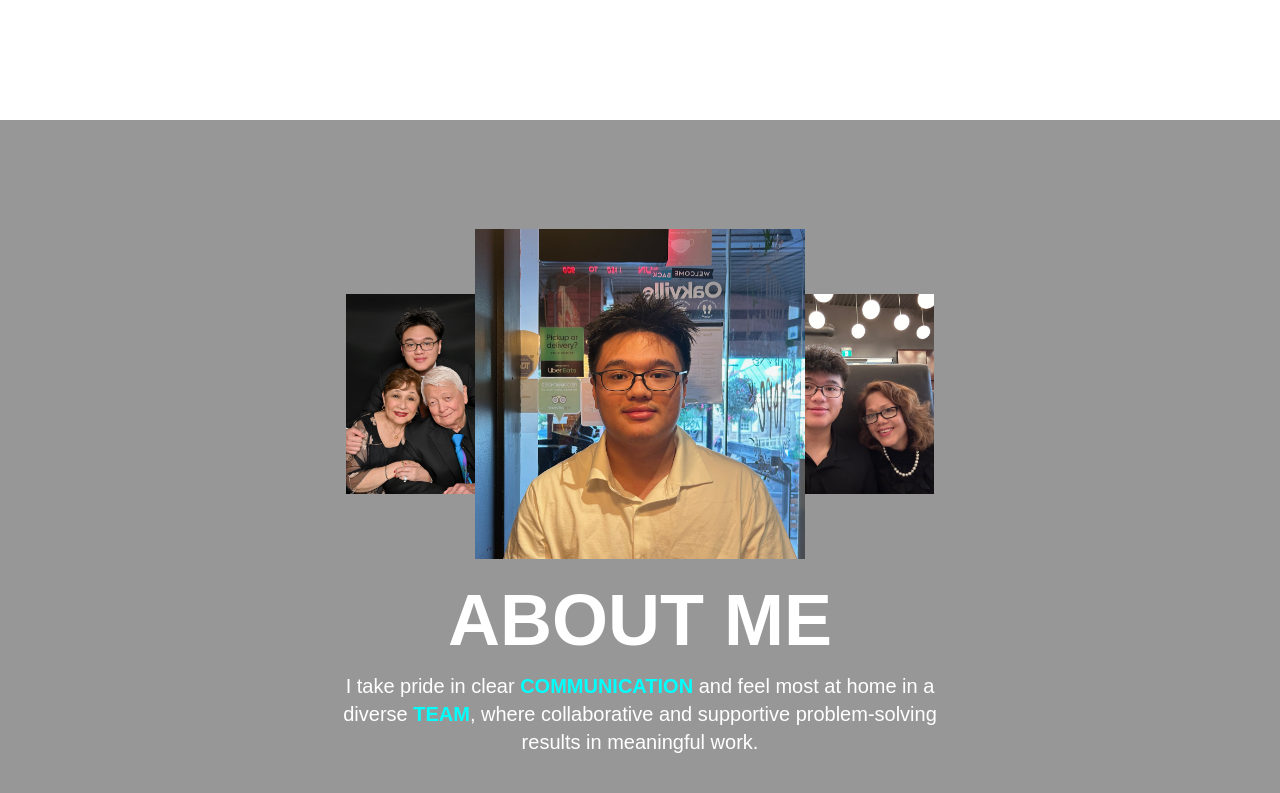
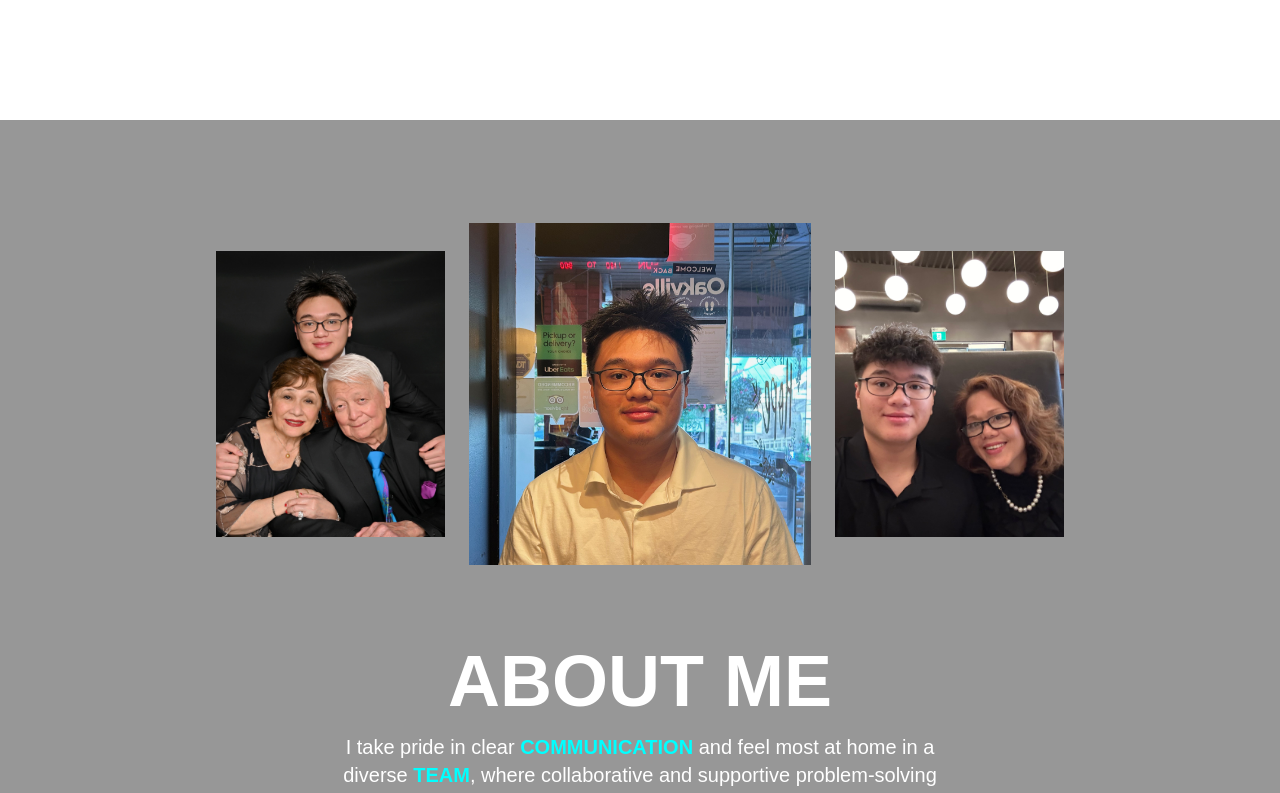
Before and after one commit to sadsalmonnn/SolomonPortfolioV2, an Angular app: page / in a window 1280 px wide. Shown: the part 680-1473 px from the top of the page. Built offline with nearby package versions, Linux system fonts and the light colour scheme; a web font is replaced by a local one.

Commit message:
made changes

```diff
--- a/src/app/aboutmepage/aboutmepage.html
+++ b/src/app/aboutmepage/aboutmepage.html
@@ -1,4 +1,4 @@
-<div
+<!-- <div
   class="flex flex-col justify-center items-center text-center min-h-dvh w-full text-[#fff]"
 >
   <div
@@ -6,7 +6,7 @@
   >
     <div class="w-[20vw] min-w-[100px] max-w-[160px]">
       <img
-        src="/assets/images/otherimgs/aboutmesolomon1.jpeg"
+        src="./assets/images/otherimgs/aboutmesolomon1.jpeg"
         alt=""
         class="w-full h-auto"
       />
@@ -16,14 +16,56 @@
       class="transition-transform duration-300 scale-100 sm:scale-125 md:scale-150"
     >
       <img
-        src="/assets/images/otherimgs/aboutmesolomon3_1.jpeg"
+        src="./assets/images/otherimgs/aboutmesolomon3_1.jpeg"
         alt=""
         class="w-auto h-auto max-w-[220px]"
       />
     </div>
     <div class="w-[20vw] min-w-[100px] max-w-[160px]">
       <img
-        src="/assets/images/otherimgs/aboutmesolomon4.jpg"
+        src="./assets/images/otherimgs/aboutmesolomon4.jpg"
+        alt=""
+        class="w-full h-auto"
+      />
+    </div>
+  </div>
+
+  <h2 class="mt-20">ABOUT ME</h2>
+  <p class="mt-4 max-w-[620px]">
+    I take pride in clear
+    <span class="boldtext text-[#00FFFF]">COMMUNICATION</span> and feel most at
+    home in a diverse <span class="boldtext text-[#00FFFF]">TEAM</span>, where
+    collaborative and supportive problem-solving results in meaningful work.
+  </p>
+</div> -->
+<div
+  class="flex flex-col justify-center items-center text-center min-h-dvh w-full text-[#fff]"
+>
+  <div
+    class="flex flex-row items-center justify-center max-w-[900px] mx-auto gap-2 sm:gap-6 w-full px-4"
+  >
+    <!-- Left Image -->
+    <div class="flex-[1] hidden sm:block">
+      <img
+        src="./assets/images/otherimgs/aboutmesolomon1.jpeg"
+        alt=""
+        class="w-full h-auto"
+      />
+    </div>
+
+    <!-- Middle Image (larger portion) -->
+    <div class="flex-[1.5]">
+      <img
+        src="./assets/images/otherimgs/aboutmesolomon3_1.jpeg"
+        alt=""
+        class="w-full h-auto"
+      />
+    </div>
+
+    <!-- Right Image -->
+    <div class="flex-[1] hidden sm:block">
+      <img
+        src="./assets/images/otherimgs/aboutmesolomon4.jpg"
         alt=""
         class="w-full h-auto"
       />
--- a/src/app/contactmepage/contactmepage.html
+++ b/src/app/contactmepage/contactmepage.html
@@ -17,7 +17,7 @@
         >
           <a href="https://www.instagram.com/sad.salmonnn/" target="_blank">
             <img
-              src="/assets/images/contactmeicons/instaicon.svg"
+              src="./assets/images/contactmeicons/instaicon.svg"
               alt="Instagram icon"
               class="relative w-[20px] h-[20px] sm:w-[22px] sm:h-[22px] md:w-[24px] md:h-[24px] lg:w-[26px] lg:h-[26px]"
             />
@@ -34,7 +34,7 @@
             target="_blank"
           >
             <img
-              src="/assets/images/contactmeicons/linklednicon.svg"
+              src="./assets/images/contactmeicons/linklednicon.svg"
               alt="Instagram icon"
               class="relative w-[20px] h-[20px] sm:w-[22px] sm:h-[22px] md:w-[24px] md:h-[24px] lg:w-[26px] lg:h-[26px]"
           /></a>
@@ -47,7 +47,7 @@
         >
           <a href="https://discord.gg/hZk3y6qj" target="_blank">
             <img
-              src="/assets/images/contactmeicons/discordicon.svg"
+              src="./assets/images/contactmeicons/discordicon.svg"
               alt="Instagram icon"
               class="relative w-[20px] h-[20px] sm:w-[22px] sm:h-[22px] md:w-[24px] md:h-[24px] lg:w-[26px] lg:h-[26px]"
             />
@@ -61,7 +61,7 @@
         >
           <a href="https://github.com/sadsalmonnn" target="_blank">
             <img
-              src="/assets/images/contactmeicons/githubicon.svg"
+              src="./assets/images/contactmeicons/githubicon.svg"
               alt="Instagram icon"
               class="relative w-[20px] h-[20px] sm:w-[22px] sm:h-[22px] md:w-[24px] md:h-[24px] lg:w-[26px] lg:h-[26px]"
             />
@@ -73,7 +73,7 @@
         <div
           class="absolute inset-0 translate-x-[-5px] translate-y-[5px] z-0 rounded-sm bluethemecolourbg blur-3_8px transition-all duration-150 active:translate-x-[-4px] active:translate-y-[6px]"
         ></div>
-        <a href="/assets/SolomonAdorDionisio_CV.pdf" target="_blank">
+        <a href="./assets/SolomonAdorDionisio_CV.pdf" target="_blank">
           <button
             type="submit"
             class="relative z-10 border rounded-sm py-0.5 px-4.5 border-[#979797] pbold transition-all duration-150 hover:cursor-pointer active:translate-x-[-2px] active:translate-y-[2px] active:scale-[0.97]"
@@ -90,7 +90,7 @@
     <div class="relative inline-block">
       <!-- Glow layer -->
       <img
-        src="/assets/images/contactmeicons/solomon.svg"
+        src="./assets/images/contactmeicons/solomon.svg"
         alt=""
         class="absolute inset-0 w-full h-full object-contain blur-[8px] opacity-80 z-0 pointer-events-none"
         style="filter: drop-shadow(0 0 15px #7cf7f5)"
@@ -98,7 +98,7 @@
 
       <!-- Main SVG -->
       <img
-        src="/assets/images/contactmeicons/solomon.svg"
+        src="./assets/images/contactmeicons/solomon.svg"
         alt=""
         class="relative z-10 block w-full h-auto object-contain"
       />
--- a/src/app/projectspage/projectspage.ts
+++ b/src/app/projectspage/projectspage.ts
@@ -15,40 +15,40 @@ export class Projectspage {
       gitlink: "https://github.com/sadsalmonnn/Trees-for-Treemap",
       description: "An interactive file system visualizer, featuring a recursive treemap for intuitive data exploration.",
       tags: ["python", "py os"],
-      imgpath: "/assets/images/projectimgs/treemap.jpeg"
+      imgpath: "./assets/images/projectimgs/treemap.jpeg"
     },
         {
       title: "Drawing Application",
       gitlink: "https://github.com/sadsalmonnn/Digital-Drawing-Application",
       description: "Supports shape drawing, freehand tools, editing features, and file operations.",
       tags: ["java", "javafx", "css", "junit"],
-      imgpath: "/assets/images/projectimgs/drawing-app.jpeg"
+      imgpath: "./assets/images/projectimgs/drawing-app.jpeg"
     },
     {
       title: "Mysh Shell",
       gitlink: "https://github.com/sadsalmonnn/Mysh-Unix-Shell",
       description: "A modular Unix shell and concurrent client-server chat system in C using POSIX APIs and UNIX sockets.",
       tags: ["c", "posix apis", "unix sockets", "bash"],
-      imgpath: "/assets/images/projectimgs/mysh.jpeg"
+      imgpath: "./assets/images/projectimgs/mysh.jpeg"
     },
         {
       title: "Othello Game",
       gitlink: "https://github.com/sadsalmonnn/Othello-Game",
       description: "An OOP Othello game in Java with full game logic, rule enforcement, and modular design.",
       tags: ["python",],
-      imgpath: "/assets/images/projectimgs/othello.jpeg"
+      imgpath: "./assets/images/projectimgs/othello.jpeg"
     }, {
       title: "Simple Portfolio",
       gitlink: "https://github.com/sadsalmonnn/SolomonPortfolio.git",
       description: "A personal portfolio showcasing software projects, built with modern web technologies",
       tags: ["angular", "tailwind", "typescript", "html", "css"],
-      imgpath: "/assets/images/projectimgs/portfolio1.jpeg"
+      imgpath: "./assets/images/projectimgs/portfolio1.jpeg"
     }, {
       title: "Animated Portfolio",
       gitlink: "https://github.com/sadsalmonnn/SolomonPortfolioV2.git",
       description: "A responsive Angular portfolio featuring an animated timeline, project showcase, and dynamic layout.",
       tags: ["angular", "tailwind", "typescript", "html", "css"],
-      imgpath: "/assets/images/projectimgs/portfolio2.jpeg"
+      imgpath: "./assets/images/projectimgs/portfolio2.jpeg"
     }
 ]
 
```
